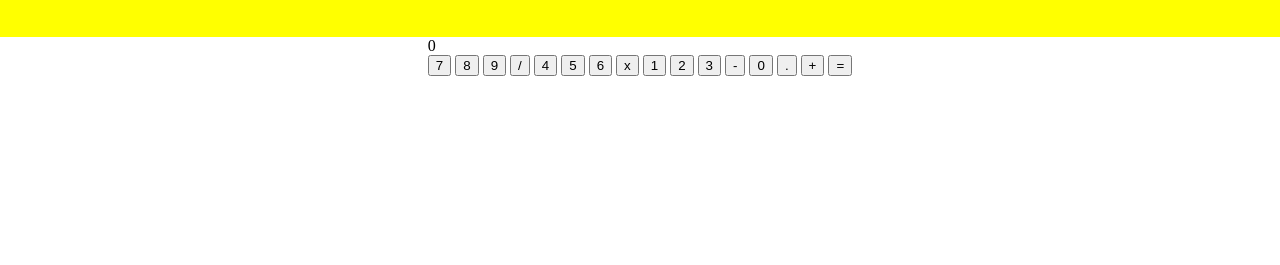
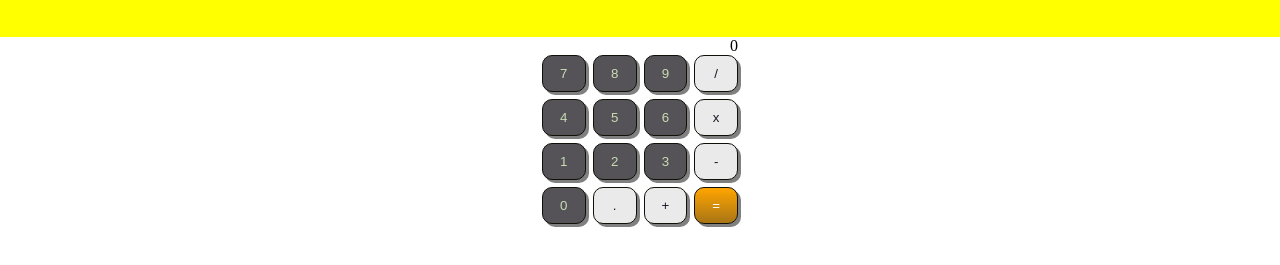
Before and after one commit to Tropienet/calculatorv, a plain HTML site: page index.html in a window 1280 px wide. Shown: the part 81-346 px from the top of the page. Drawn offline with Linux system fonts and the light colour scheme.

Commit message:
Added styles and hover effect for the buttons

```diff
--- a/index.html
+++ b/index.html
@@ -18,22 +18,22 @@
             0
         </div>
         <div class="button-container">
-            <button class="seven">7</button>
-            <button class="eight">8</button>
-            <button class="nine">9</button>
-            <button class="divide">/</button>
-            <button class="four">4</button>
-            <button class="five">5</button>
-            <button class="six">6</button>
-            <button class="multiply">x</button>
-            <button class="one">1</button>
-            <button class="two">2</button>
-            <button class="three">3</button>
-            <button class="substract">-</button>
-            <button class="zero">0</button>
-            <button class="float">.</button>
-            <button class="add">+</button>
-            <button class="equals">=</button>
+            <button class="seven number">7</button>
+            <button class="eight number">8</button>
+            <button class="nine number">9</button>
+            <button class="divide operation">/</button>
+            <button class="four number">4</button>
+            <button class="five number">5</button>
+            <button class="six number">6</button>
+            <button class="multiply operation">x</button>
+            <button class="one number">1</button>
+            <button class="two number">2</button>
+            <button class="three number">3</button>
+            <button class="substract operation">-</button>
+            <button class="zero number">0</button>
+            <button class="float operation">.</button>
+            <button class="add operation">+</button>
+            <button class="equals operation">=</button>
         </div>
     </div>
    </div>
--- a/styles/style.css
+++ b/styles/style.css
@@ -28,3 +28,49 @@ header {
     display: flex;
     flex-direction: column;
 }
+
+#display {
+    text-align: right;
+}
+
+.button-container {
+    display: grid;
+    grid-template-columns: repeat(4, 1fr);
+    gap: 7px;
+}
+
+button {
+    padding: 10px 17px;
+    border-radius: 10px;
+    border: 1px solid #0f1108;
+    transition: all 0.1s ease-in;
+    box-shadow: 3px 3px grey;
+}
+
+.operation:hover {
+    transform: scale(1.1) perspective(1px);
+}
+
+.operation {
+    background-color: #EAEAEA;
+    color: #1b1725;
+}
+
+.equals {
+    background-image: linear-gradient(0deg, rgb(168, 117, 21), orange);
+    color: white;
+}
+
+.number {
+    background-color: #555358;
+    color: #C9DCB3;
+}
+
+.number:active {
+    background-color: #C9DCB3;
+    color:#555358;
+}
+
+.number:hover {
+    transform: scale(1.1) perspective(1px);
+}
```
